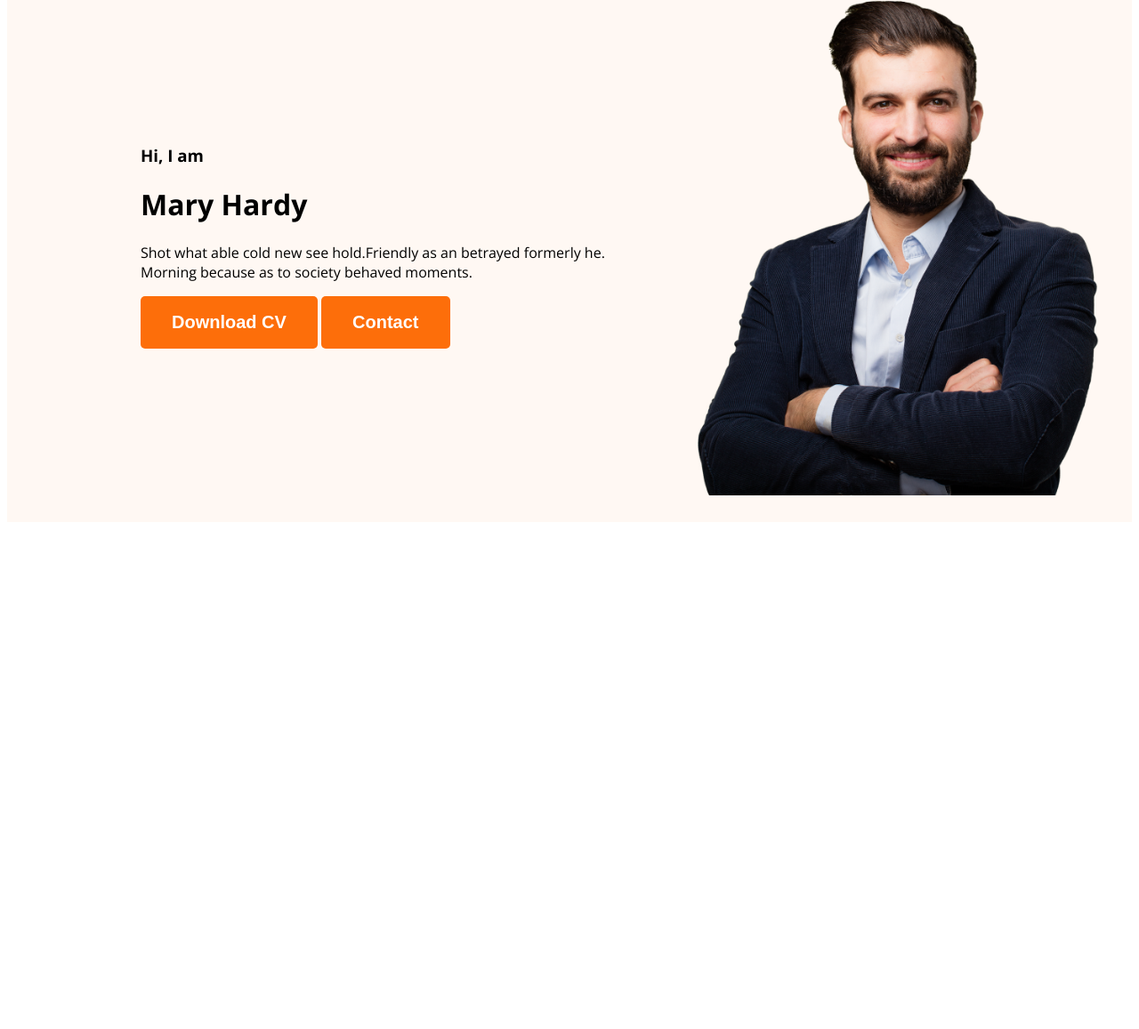
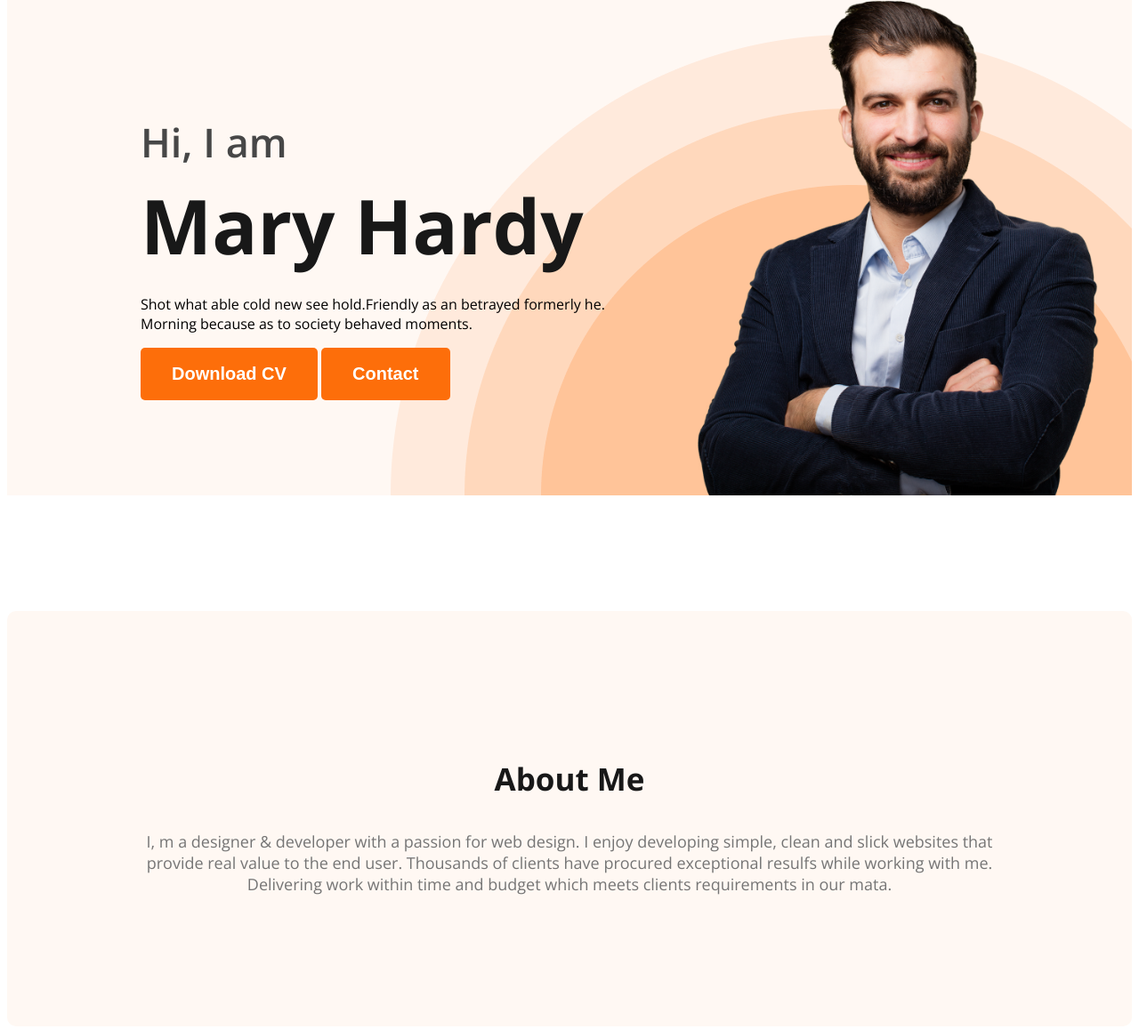
Before and after one commit to Minhaj-Siam/Developer-Portfolio, a plain HTML site: page index.html in a window 1280 px wide. Shown: the part 211-1368 px from the top of the page at 89% size. Before the commit the page ends 806 px from the top, so only its background shows below. Drawn offline with nearby package versions, Linux system fonts and the light colour scheme.

Commit message:
Added about Section

```diff
--- a/Styles/portfolio.css
+++ b/Styles/portfolio.css
@@ -15,6 +15,18 @@ body{
     font-weight: 700;
     padding: 18px 35px;
 }
+.section-title{
+    color:#181818;
+text-align: center;
+font-size: 35px;
+font-weight: 700;
+}
+.section-description{
+    color: #757575;
+    text-align: center;
+    font-size: 18px;
+    font-weight: 400;
+    }
 /* Nav Related Styles */
 nav{
     display: flex;
@@ -41,14 +53,50 @@ nav a {
 }
 /* header related style */
 .header{
-    background-color: #FFF8F3;;
+    background-color: #FFF8F3;
+    background-image: url('../images/header_bg.png');
+    background-repeat: no-repeat;
+    background-position: bottom right;
 }
 .banner{
-    padding: 30px 30px 30px 150px ;
+    padding: 30px 30px 0px 150px ;
     display: flex;
     align-items: center;
+    justify-content: space-between;
+}
+.banner-content{
+       max-width: 585px;
 }
 .banner .profile-pic{
     width: 500px;
 
 }
+.banner-greeting{
+    color:#474747;
+    font-size: 45px;
+    font-weight: 600;
+    margin-bottom: 0px;
+}
+.banner-title{
+    color:  #181818;
+    font-size: 85px;
+    font-weight: 700;
+    margin-top: 5px;
+    margin-bottom: 20px;
+}
+.background-description{
+    color: #757575;
+    font-size: 18px;
+    font-weight: 400;
+    margin-top: 0px;
+    margin-bottom: 30px;
+}
+/* Main Section Styles */
+.about{
+    padding: 130px 155px;
+    border-radius: 10px;
+    background-color: #FFF8F3;
+    margin: 130px 0px;
+}
+
+/* About Section */
--- a/index.html
+++ b/index.html
@@ -26,7 +26,8 @@
             <div class="banner-content">
                 <h3 class="banner-greeting">Hi, I am</h3>
                 <h1 class="banner-title">Mary Hardy</h1>
-                <p>Shot what able cold new see hold.Friendly as an betrayed formerly he. Morning because as to society
+                <p class="banner-description">Shot what able cold new see hold.Friendly as an betrayed formerly he.
+                    Morning because as to society
                     behaved moments.</p>
                 <button class="btn-primary">Download CV</button>
                 <button class="btn-primary">Contact</button>
@@ -35,7 +36,16 @@
         </div>
     </header>
     <main>
-
+        <section class="about">
+            <h3 class="section-title">About Me</h3>
+            <p class="section-description">
+                I, m a designer & developer with a passion for web design. I enjoy developing simple, clean and slick
+                websites that
+                provide real value to the end user. Thousands of clients have procured exceptional resulfs while working
+                with me.
+                Delivering work within time and budget which meets clients requirements in our mata.
+            </p>
+        </section>
     </main>
     <footer>
 
```
